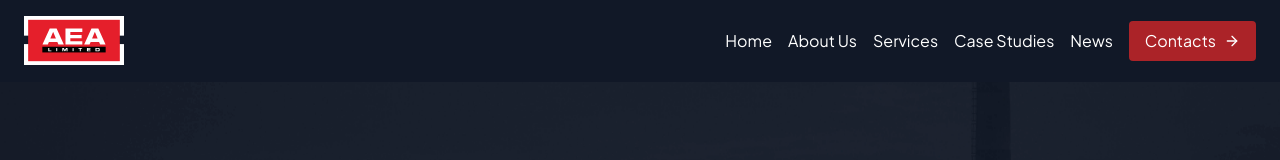
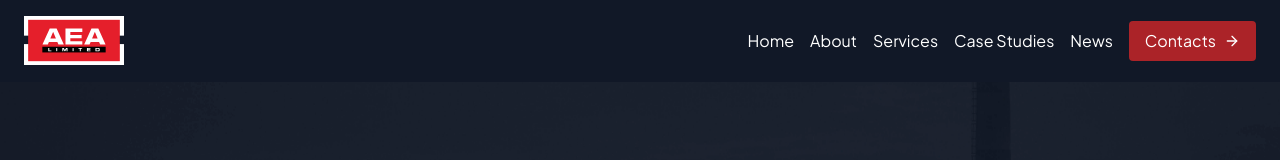
Before and after one commit to OvasisGroup/aea, a Next.js app: page / in a window 1280 px wide. Shown: the top 160 px of the page. Built offline with nearby package versions, Linux system fonts and the light colour scheme.

Commit message:
Update navbar label from About Us to About

```diff
--- a/components/Navbar.tsx
+++ b/components/Navbar.tsx
@@ -23,7 +23,7 @@ export default function Navbar() {
           {/* Desktop menu */}
           <div className="items-center hidden space-x-4 md:flex">
             <Link href="/" className="hover:text-primary">Home</Link>
-            <Link href="/about" className="hover:text-primary">About Us</Link>
+            <Link href="/about" className="hover:text-primary">About</Link>
             <Link href="/services" className="hover:text-primary">Services</Link>
             <Link href="/case-studies" className="hover:text-primary">Case Studies</Link>
             <Link href="/news" className="hover:text-primary">News</Link>
```
